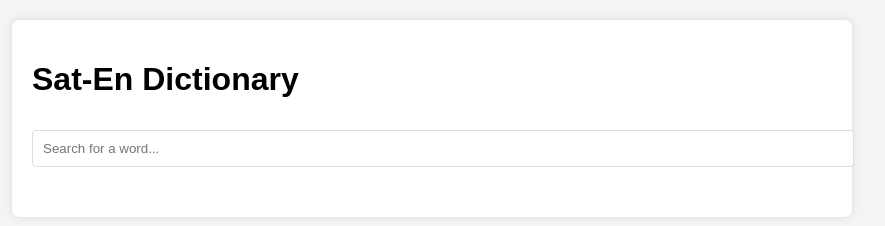
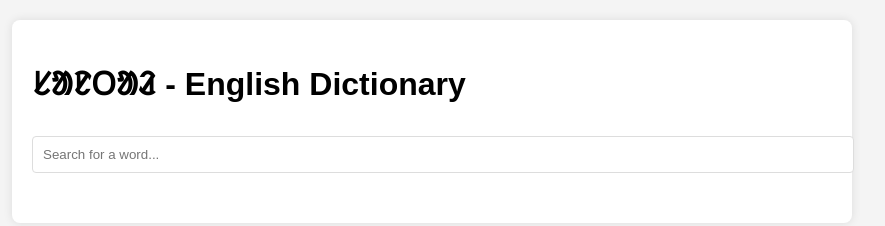
Before and after one commit to kbaske/dictionary, a plain HTML site: page index.html in a window 1280 px wide. Shown: the whole page, without its empty margins (208-1093 px from the left). Drawn offline with Linux system fonts and the light colour scheme.

Commit message:
hml updt

```diff
--- a/index.html
+++ b/index.html
@@ -37,7 +37,7 @@
 </head>
 <body>
     <div class="container">
-        <h1>Sat-En Dictionary</h1>
+        <h1>ᱥᱟᱱᱛᱟᱲ - English Dictionary</h1>
         <input type="text" id="searchInput" placeholder="Search for a word...">
         <div class="results" id="results"></div>
     </div>
```
